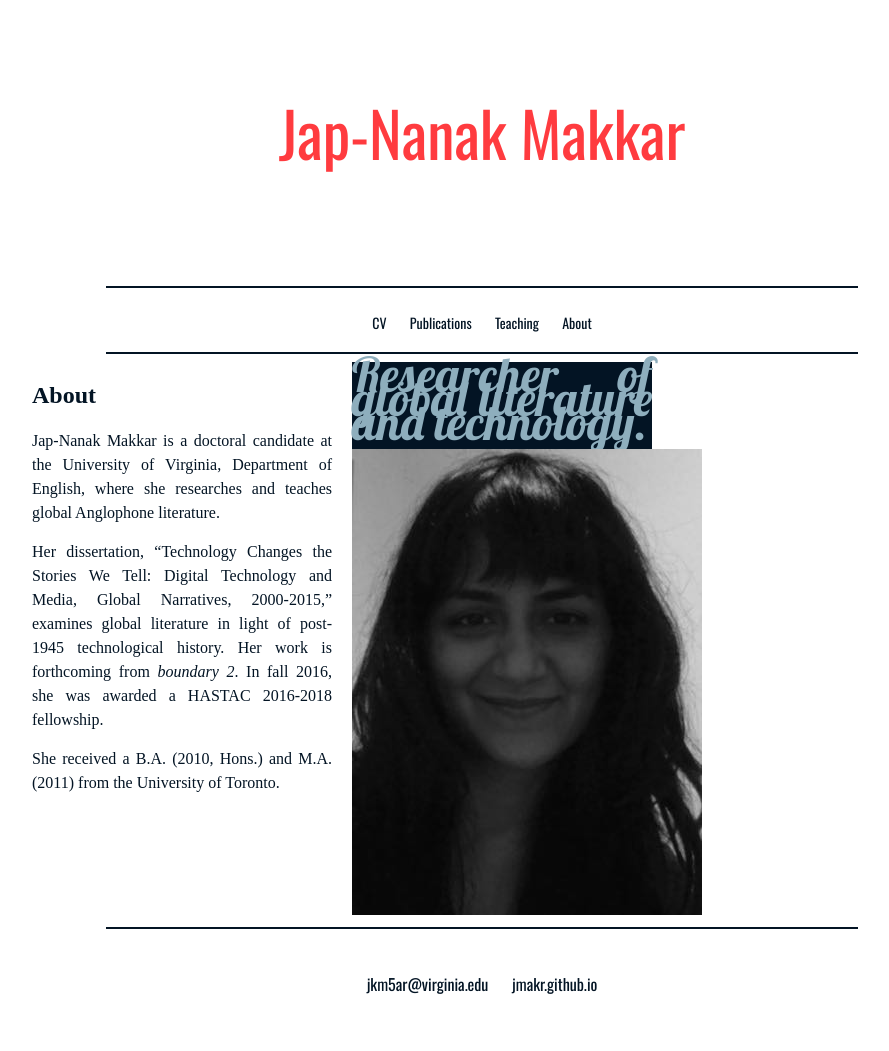
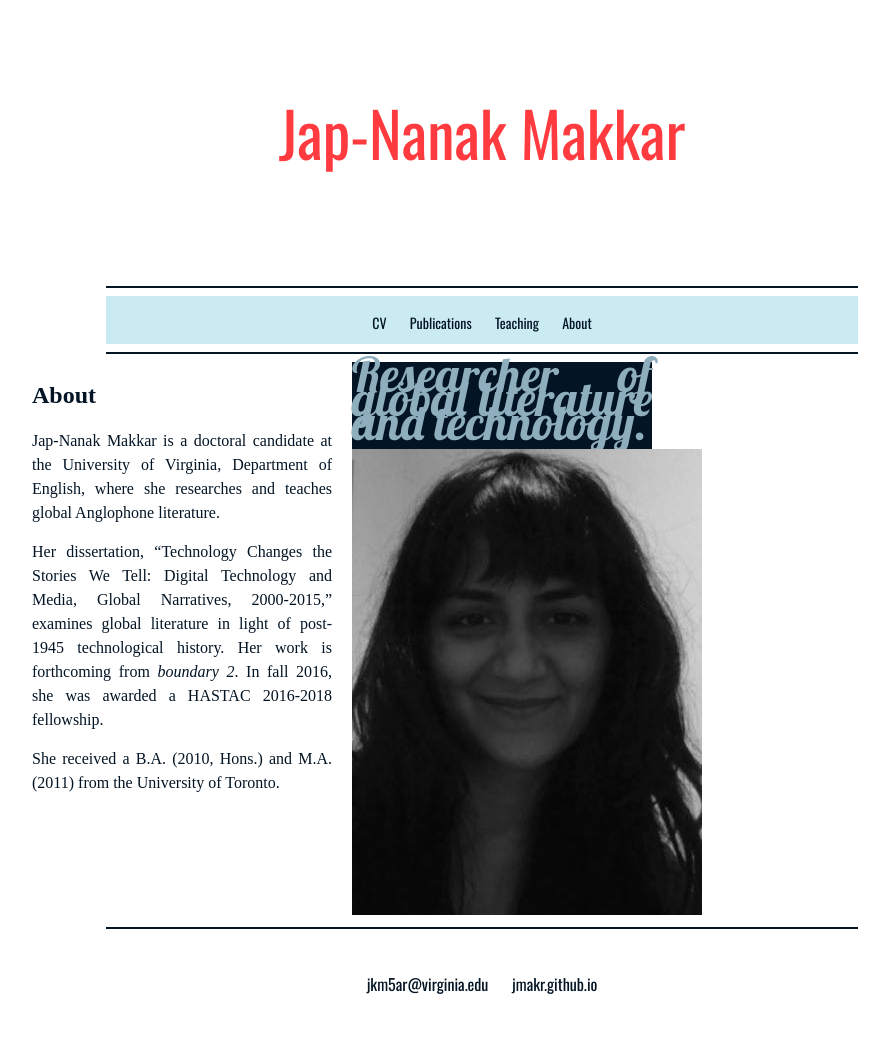
Before and after one commit to jmakr/jmakr.github.io, a Jekyll site: the page built from index.html, in a window 1280 px wide. Shown: the whole page, without its empty margins (158-1047 px from the left). Built offline with Jekyll 4.4.1, drawn with Linux system fonts in a browser that asks for light colours; some web fonts are replaced.

Commit message:
Update main.css

```diff
--- a/css/main.css
+++ b/css/main.css
@@ -68,7 +68,7 @@ h1 {
 
 section {
 
-
+    background-color: #caebf2;
     position: relative;
     color: #031424; /* ultramarine */
     margin-right: auto;
```
